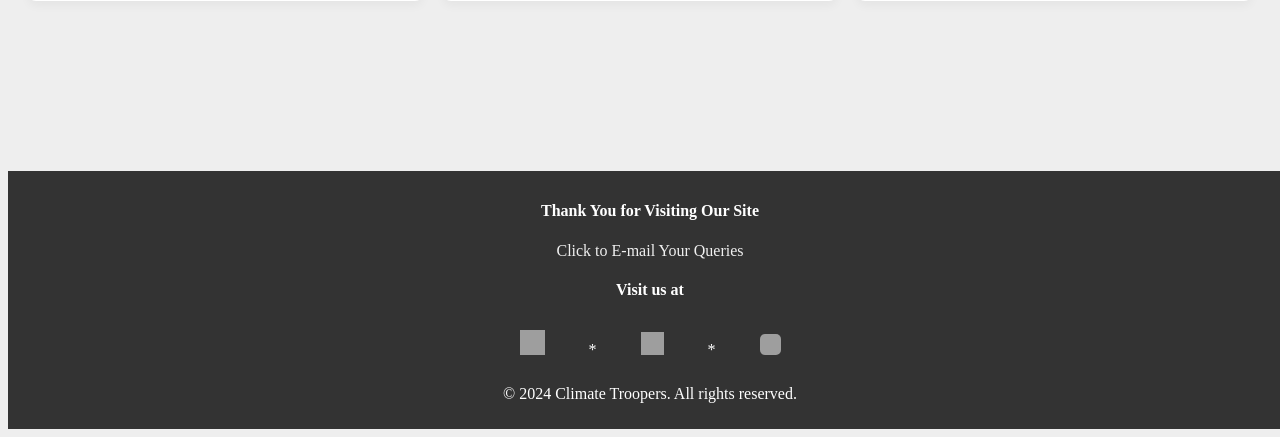
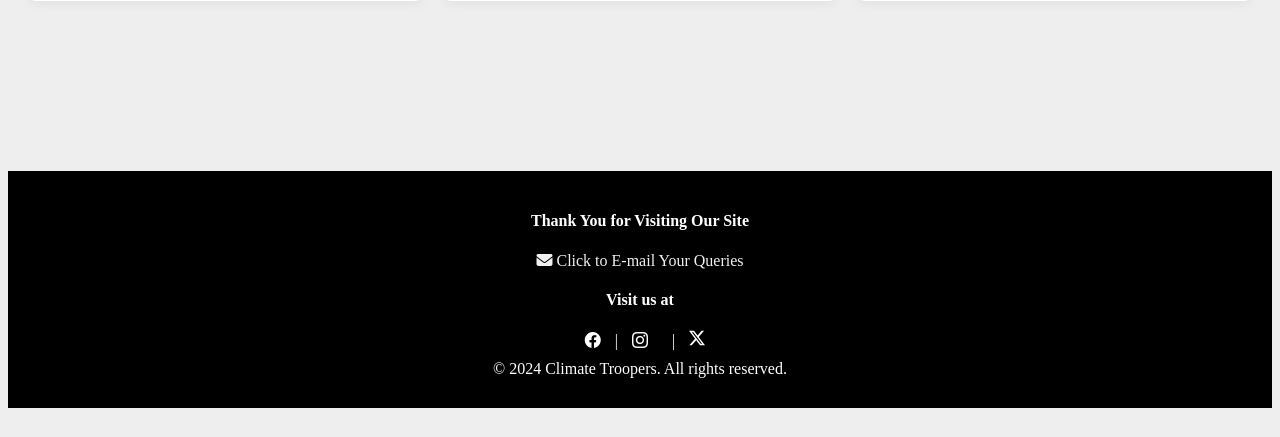
Before and after one commit to V1shwasRa0/CTW, a Django app: page /vol in a window 1280 px wide. Shown: the part 1103-1540 px from the top of the page. After the commit the page ends 1511 px from the top, so only its background shows below. Run offline with Django 4.2, Linux system fonts and the light colour scheme; grey boxes are pictures that could not be loaded.

Commit message:
Update vol.html

```diff
--- a/myApp/templates/vol.html
+++ b/myApp/templates/vol.html
@@ -3,6 +3,8 @@
 <html lang="en">
     {% load static %}
 <head>
+    <link href="https://cdn.jsdelivr.net/npm/bootstrap-icons@1.8.1/font/bootstrap-icons.css" rel="stylesheet">
+    <link rel="icon" href="https://i.ibb.co/gdMzy16/ct-logo.jpg" alt="Logo" class="logo-img" style="height:500px" type="image/x-icon">
     <style>
         @import url('https://fonts.googleapis.com/css2?family=Open+Sans:wght@300;400;500;600;700&display=swap');
 
@@ -124,41 +126,40 @@
                     font-size: larger;
                     vertical-align: middle;
                 }
-        ul {
-            list-style: none;
-            padding: 10px;
+
+
+        footer {
+            background-color:black;
+            color: #fff;
+            padding: 20px 0;
+            text-align: center;
         }
 
-        footer {
-            background-color: #333;
-            color: #fff;
-            padding: 10px;
-            text-align: center;
-            bottom: 0;
-            width: 100%;
+        footer p {
+            margin: 10px 0;
         }
 
-        li {
-            display: inline;
-            margin: 20px;
+        footer ul {
+            padding: 0;
+            margin: 0;
+            list-style: none;
         }
-        li a{
+
+        footer ul li {
+            display: inline-block;
+            /* margin: 0 10px; */
+            padding-left: 10px;
+            padding-right: 0px;
+        }
+
+        footer ul li a {
+            color: #fff;
             text-decoration: none;
         }
-        .fl{
-            width: 25px;
-            height: 25px;
+
+        footer ul li a:hover {
+            text-decoration: underline;
         }
-        .f2{
-            width: 23px;
-            height: 23px;
-        }
-        .f3{
-            width: 21px;
-            height: 21px;
-            border-radius: 5px;
-        }
-
         </style>
 
 
@@ -234,31 +235,21 @@
             </div> -->
         </a>
     </div>
-
     <footer>
         <h4>Thank You for Visiting Our Site</h4>
-        <a href = "mailto: climatetroopers@gmail.com" style="text-decoration: none; color: #f0f0f0;">Click to E-mail Your Queries</a>
+        <p><a href="mailto:climatetroopers@gmail.com" style="text-decoration: none; color: #f0f0f0;"><i class="fas fa-envelope"></i> Click to E-mail Your Queries</a></p>
         <h4>Visit us at</h4>
-        <ul type="disc">
-            <li>
-                <a href="https://www.facebook.com/profile.php?id=61556785456421&mibextid=ZbWKwL">
-                    <img src="https://i.ibb.co/Ykvx3Lv/fblog.webp" class="fl">
-                </a>
-            </li>
-            <li>*</li>
-            <li>
-                <a href="https://www.instagram.com/climatetroopers?igsh=MWtrM2kzMDRudDg5Zg==">
-                    <img src="https://i.ibb.co/1nbR1xv/iglogo.png" class="f2">
-                </a>
-            </li>
-            <li>*</li>
-            <li>
-                <a href="https://x.com/ClimateTroopers?t=LxPutbcgN2jjGEOKC-cgAw&s=09">
-                    <img src="https://i.ibb.co/k3d3kQF/xlogo.jpg" class="f3">
-                </a>
-            </li>
+        <ul>
+            <li><a href="https://www.facebook.com/profile.php?id=61556785456421&mibextid=ZbWKwL"><i class="bi bi-facebook"></i></a></li>
+            <li>|</li>
+            <li><a href="https://www.instagram.com/climatetroopers?igsh=MWtrM2kzMDRudDg5Zg=="><i class="bi bi-instagram"></i></a></li>
+            <li><li>|</li>
+            <li><a href="https://x.com/ClimateTroopers?t=LxPutbcgN2jjGEOKC-cgAw&s=09"><svg xmlns="http://www.w3.org/2000/svg" width="16" height="16" fill="currentColor" class="bi bi-twitter-x" viewBox="0 0 16 16">
+                <path d="M12.6.75h2.454l-5.36 6.142L16 15.25h-4.937l-3.867-5.07-4.425 5.07H.316l5.733-6.57L0 .75h5.063l3.495 4.633L12.601.75Zm-.86 13.028h1.36L4.323 2.145H2.865z"/>
+              </svg></a></li>
         </ul>
         <p>&copy; 2024 Climate Troopers. All rights reserved.</p>
     </footer>
+
 </body>
 </html>
```
